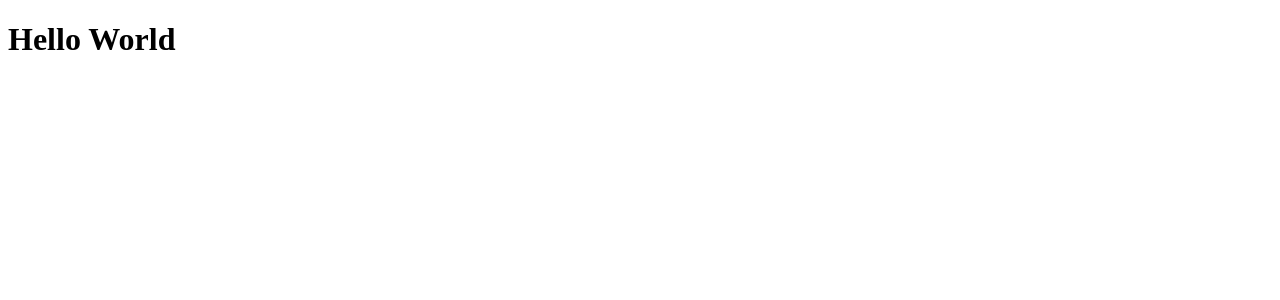
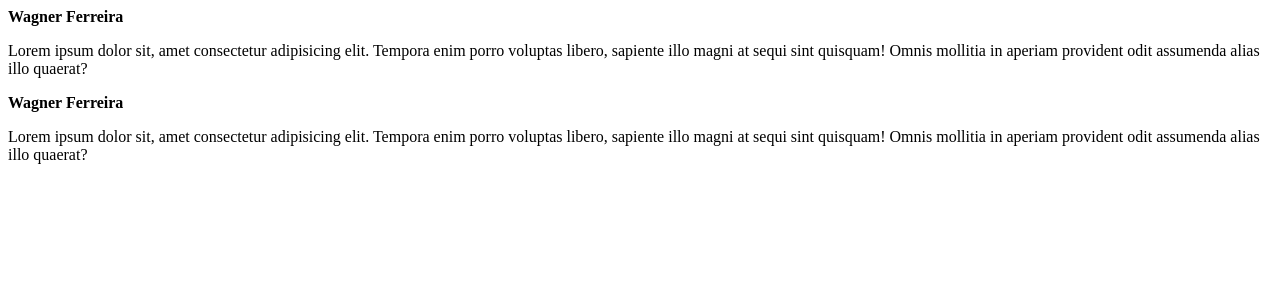
Before and after one commit to WagaoFC/igniteReactJSProjeto01, a React (Vite) app: page / in a window 1280 px wide. Shown: the top 300 px of the page. Built offline with nearby package versions, Linux system fonts and the light colour scheme.

Commit message:
criando componente Post

```diff
--- a/src/App.jsx
+++ b/src/App.jsx
@@ -1,8 +1,18 @@
+import { Post } from './Post'
 
 function App() {
 
   return (
-    <h1>Hello World</h1>
+    <div>
+      <Post
+        author="Wagner Ferreira"
+        content="Lorem ipsum dolor sit, amet consectetur adipisicing elit. Tempora enim porro voluptas libero, sapiente illo magni at sequi sint quisquam! Omnis mollitia in aperiam provident odit assumenda alias illo quaerat?"
+      />
+      <Post
+        author="Wagner Ferreira"
+        content="Lorem ipsum dolor sit, amet consectetur adipisicing elit. Tempora enim porro voluptas libero, sapiente illo magni at sequi sint quisquam! Omnis mollitia in aperiam provident odit assumenda alias illo quaerat?"
+      />
+    </div>
   )
 }
 
--- /dev/null
+++ b/src/Post.jsx
@@ -0,0 +1,8 @@
+export function Post(props) {
+    return (
+        <div>
+            <strong>{props.author}</strong>
+            <p>{props.content}</p>
+        </div>
+    )
+}
```
